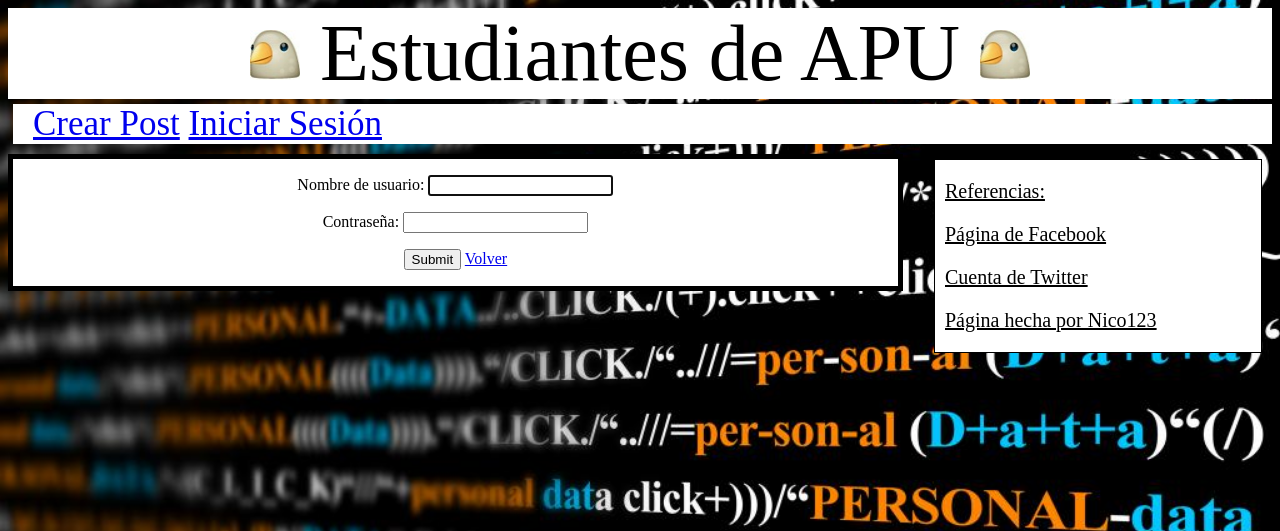
After one commit to NicoJimenez123/Estudiantes-APU, a Django app: page /login/ in a window 1280 px wide. The commit adds this page. Shown: the top 531 px of the page. Run offline with Django 3.2, Linux system fonts and the light colour scheme.

Commit message:
Pagina de Login

```diff
--- a/app/static/app/css/app.css
+++ b/app/static/app/css/app.css
@@ -9,7 +9,7 @@ body{
     color: black;
     margin-bottom: 0px;
 }
-nav{
+.navegacion{
     margin: 5px 0px 0px 5px;
     padding-left: 20px;
     background-color: white;
--- /dev/null
+++ b/app/templates/app/login.html
@@ -0,0 +1,11 @@
+{% extends "base.html" %}
+{% block contenido %}
+    <section class='post'>
+        <form action="" method="post">
+            {% csrf_token %}
+            {{ form.as_p }}
+            <input type="submit" value="Submit" />
+            <a href="/">Volver</a>
+        </form>
+    </section>
+{% endblock %}
--- a/app/templates/base.html
+++ b/app/templates/base.html
@@ -8,6 +8,7 @@
     <p class='titulo_pagina'><img src="{% static 'app/image/paloma.jpg' %}" width='50' height='50'> Estudiantes de APU <img src="{% static 'app/image/paloma.jpg' %}" width='50' height='50'></p>
     <nav class='navegacion'>
         <a href='crear_post'>Crear Post</a>
+        <a href='login'>  Iniciar Sesión</a>
     </nav>
     <aside>
         <p>Referencias:</p>
--- a/app/views.py
+++ b/app/views.py
@@ -1,7 +1,12 @@
+# coding=utf-8
 from django.shortcuts import render, redirect
 from .models import Post
 from .form import PostForm
 from django.utils import timezone
+from django.contrib.auth import authenticate
+from django.contrib.auth import login as do_login
+from django.contrib.auth import logout as do_logout
+from django.contrib.auth.forms import AuthenticationForm, UserCreationForm
 # Create your views here.
 
 
@@ -25,3 +30,24 @@ def crear_post(request):
     else:
         form = PostForm
     return render(request, 'app/crear_post.html', {'form':form})
+
+
+def login(request):
+    # Creamos el formulario de autenticacion vacio
+    form = AuthenticationForm()
+    if request.method == "POST":
+        # Añadimos los datos recibidos al formulario
+        form = AuthenticationForm(data=request.POST)
+        # Veo si el formulario es valido
+        if form.is_valid():
+            # Recupero las credenciales ingresadas
+            username = form.cleaned_data['username']
+            password = form.cleaned_data['password']
+            # Verifico esas credenciales
+            user = authenticate(username=username, password=password)
+            # Si existe un usuario con ese nombre y contraseña...
+            if user is not None:
+                do_login(request, user)
+                return redirect('post_list')
+    # Si llegamos al final renderizamos el formulario
+    return render(request, "app/login.html",{'form': form})
--- a/sitioweb/settings.py
+++ b/sitioweb/settings.py
@@ -25,7 +25,7 @@ SECRET_KEY = 'xe!h1h1bvs87w0^byt8^p43(bsf!t50npq5ul5k1qwvz^7mb^$'
 # SECURITY WARNING: don't run with debug turned on in production!
 DEBUG = True
 
-ALLOWED_HOSTS = ['127.0.0.1', '.pythonanywhere.com', '192.168.0.105']
+ALLOWED_HOSTS = ['127.0.0.1', '.pythonanywhere.com', '192.168.0.20']
 
 
 # Application definition
--- a/sitioweb/urls.py
+++ b/sitioweb/urls.py
@@ -18,7 +18,8 @@ from django.contrib import admin
 from app import views
 
 urlpatterns = [
-    path('admin/', admin.site.urls),
     path('', views.post_list, name='post_list'),
     path('crear_post/', views.crear_post, name='crear_post'),
+    path('login/', views.login, name='login'),
+    path('admin/', admin.site.urls),
 ]
```
